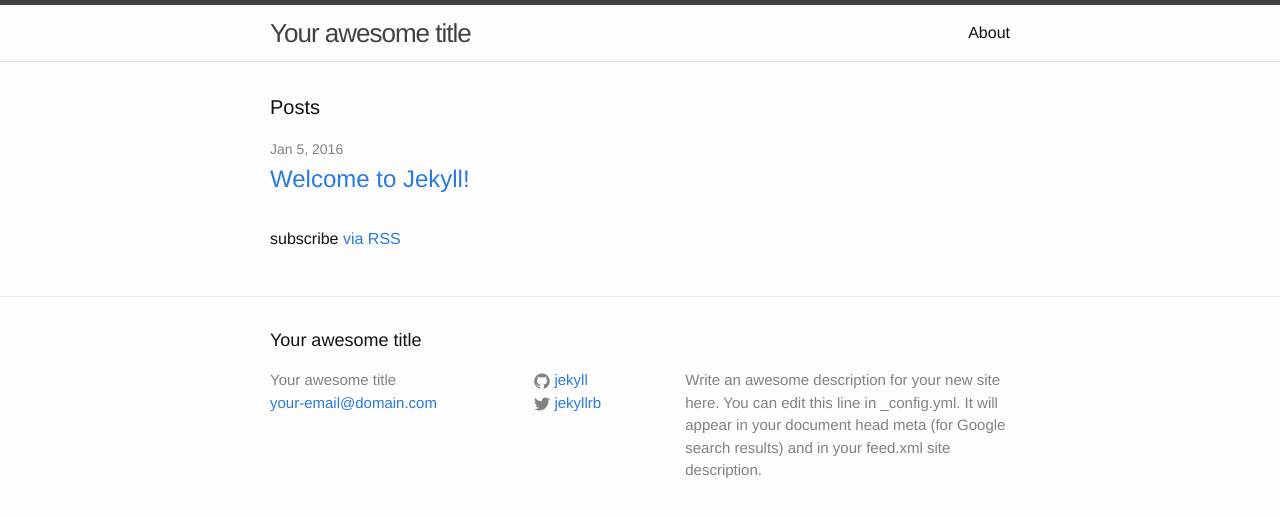
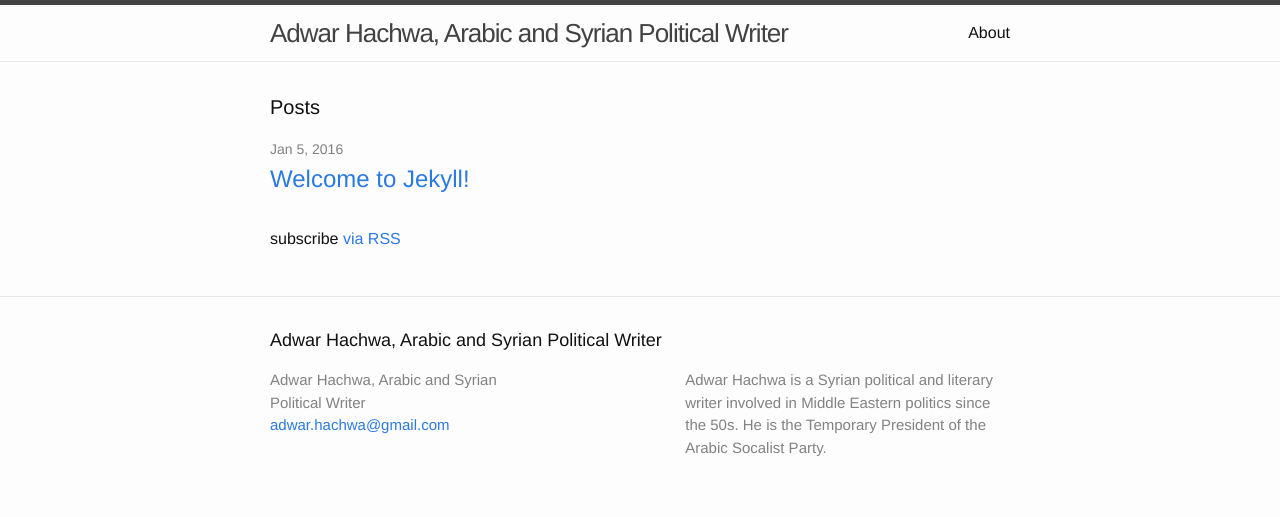
Before and after one commit to hachwa/hachwa.github.io, a Jekyll site: the page built from index.html, in a window 1280 px wide. Shown: the top 517 px of the page. Built offline with Jekyll 4.4.1, drawn with Linux system fonts in a browser that asks for light colours.

Commit message:
update config file

```diff
--- a/_config.yml
+++ b/_config.yml
@@ -6,16 +6,14 @@
 # 'jekyll serve'. If you change this file, please restart the server process.
 
 # Site settings
-title: Your awesome title
-email: your-email@domain.com
-description: > # this means to ignore newlines until "baseurl:"
-  Write an awesome description for your new site here. You can edit this
-  line in _config.yml. It will appear in your document head meta (for
-  Google search results) and in your feed.xml site description.
+title: Adwar Hachwa, Arabic and Syrian Political Writer
+email: adwar.hachwa@gmail.com
+description: >
+ Adwar Hachwa is a Syrian political and literary writer involved in Middle Eastern politics since the 50s. He is the Temporary President of the Arabic Socalist Party.
 baseurl: "" # the subpath of your site, e.g. /blog
-url: "http://yourdomain.com" # the base hostname & protocol for your site
-twitter_username: jekyllrb
-github_username:  jekyll
+url: "http://hachwa.com" # the base hostname & protocol for your site
+# twitter_username: jekyllrb
+# github_username:  jekyll
 
 # Build settings
 markdown: kramdown
```
Also changed, not shown: 4 other files.
